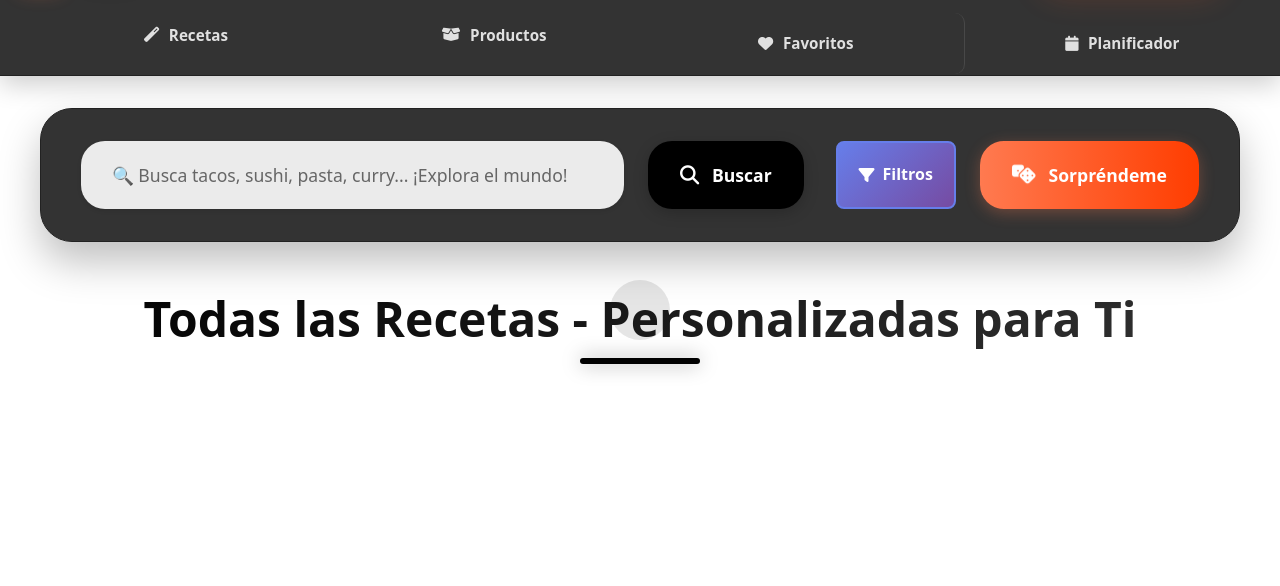
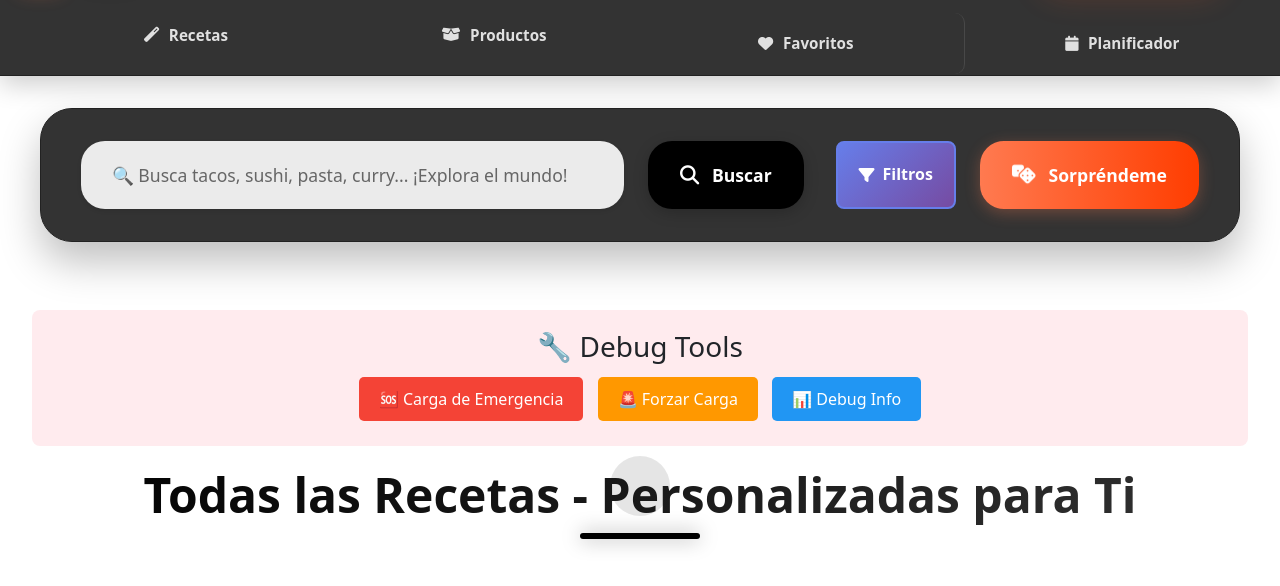
Before and after one commit to vctrgonzalezvega-svg/RecetasWorld_, a website: page index.html in a window 1280 px wide. Shown: the part 86-672 px from the top of the page. Drawn offline with nearby package versions, Linux system fonts and the light colour scheme; no server answers.

Commit message:
Add files via upload

```diff
--- a/index.html
+++ b/index.html
@@ -111,6 +111,20 @@
 
     <!-- Main content -->
     <main class="main-content" id="mainContent">
+        <!-- BOTÓN DE DEBUG TEMPORAL -->
+        <div style="text-align: center; margin: 20px 0; padding: 20px; background: #ffebee; border-radius: 8px;">
+            <h3>🔧 Debug Tools</h3>
+            <button onclick="window.emergencyLoadRecipes?.()" style="background: #f44336; color: white; padding: 10px 20px; border: none; border-radius: 5px; margin: 5px; cursor: pointer;">
+                🆘 Carga de Emergencia
+            </button>
+            <button onclick="window.forceLoadRecipes?.()" style="background: #ff9800; color: white; padding: 10px 20px; border: none; border-radius: 5px; margin: 5px; cursor: pointer;">
+                🚨 Forzar Carga
+            </button>
+            <button onclick="console.log('App:', window.app); console.log('Recipes:', window.app?.recipes)" style="background: #2196f3; color: white; padding: 10px 20px; border: none; border-radius: 5px; margin: 5px; cursor: pointer;">
+                📊 Debug Info
+            </button>
+        </div>
+
         <!-- Vista inicial: Mejores calificadas -->
         <section class="recipes-section" id="homeSection">
             <h2 id="sectionTitle">Cargando recetas personalizadas...</h2>
```
